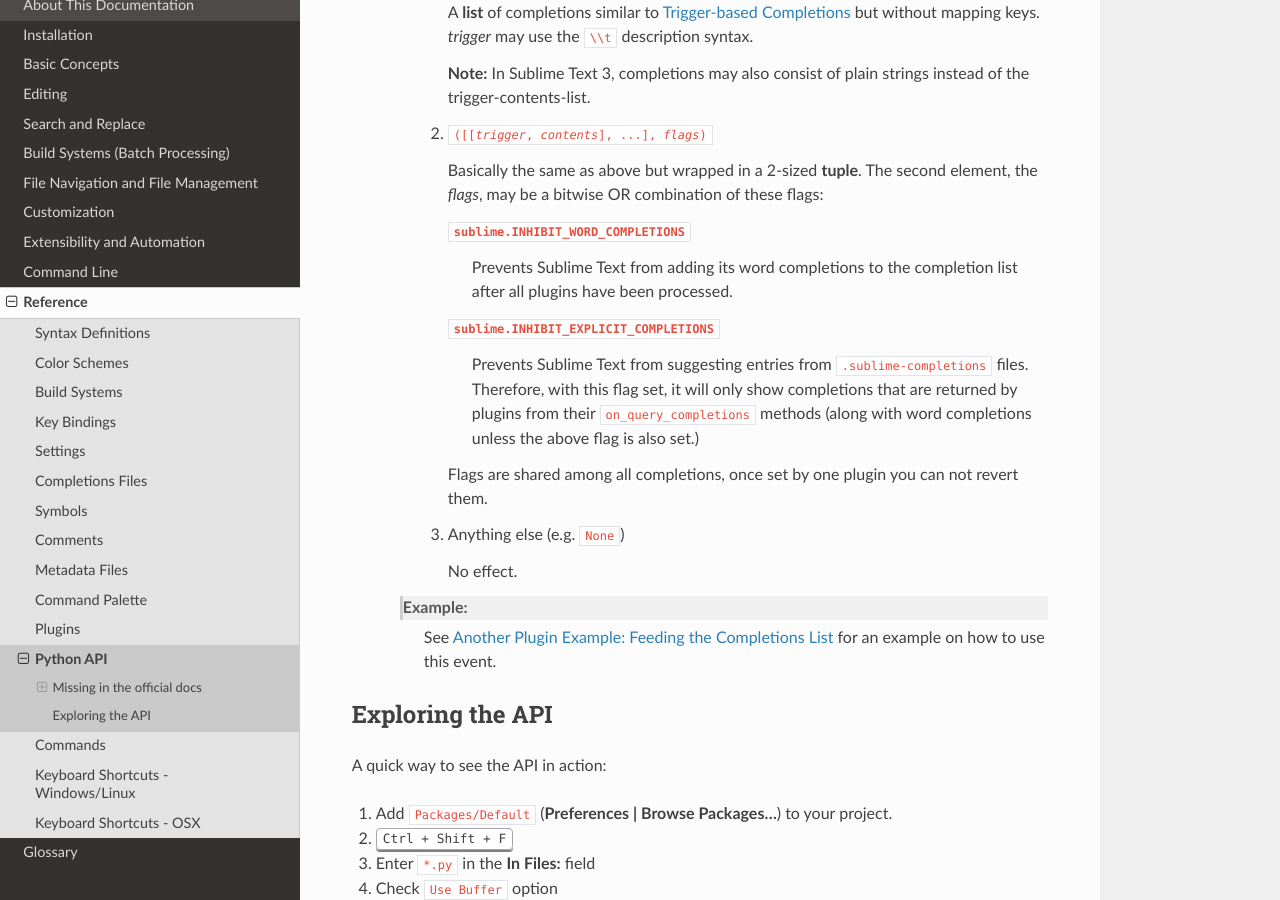
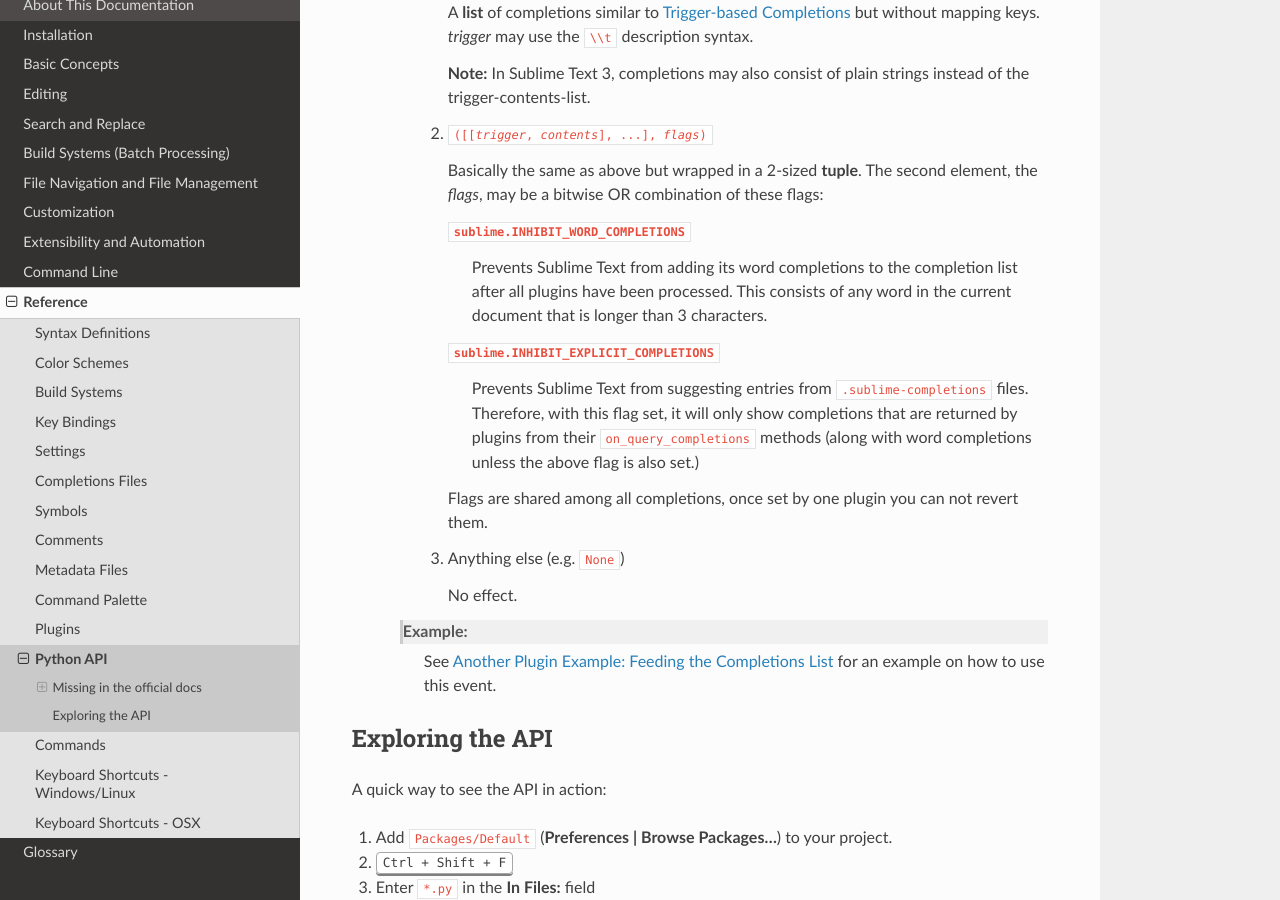
Before and after one commit to guillermooo/sublime-undocs, a Sphinx documentation site: the page built from source/reference/api.rst, in a window 1280 px wide and 900 px high, scrolled down 3549 px. Built offline with Sphinx 7.4.7 and the Read the Docs theme 2.0.0, drawn with Linux system fonts in a browser that asks for light colours.

Commit message:
improvements to flag sublime.INHIBIT_WORD_COMPLETIONS

```diff
--- a/source/reference/api.rst
+++ b/source/reference/api.rst
@@ -213,6 +213,8 @@
                 ``sublime.INHIBIT_WORD_COMPLETIONS``
                     Prevents Sublime Text from adding its word completions to
                     the completion list after all plugins have been processed.
+                    This consists of any word in the current document that is
+                    longer than 3 characters.
 
                 ``sublime.INHIBIT_EXPLICIT_COMPLETIONS``
                     Prevents Sublime Text from suggesting entries from
```
